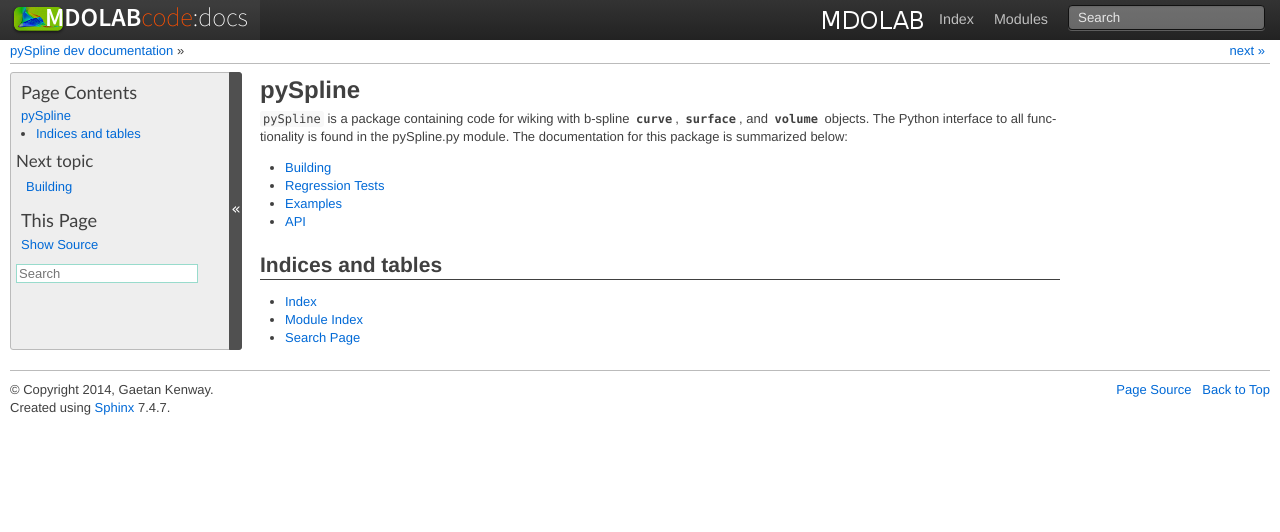
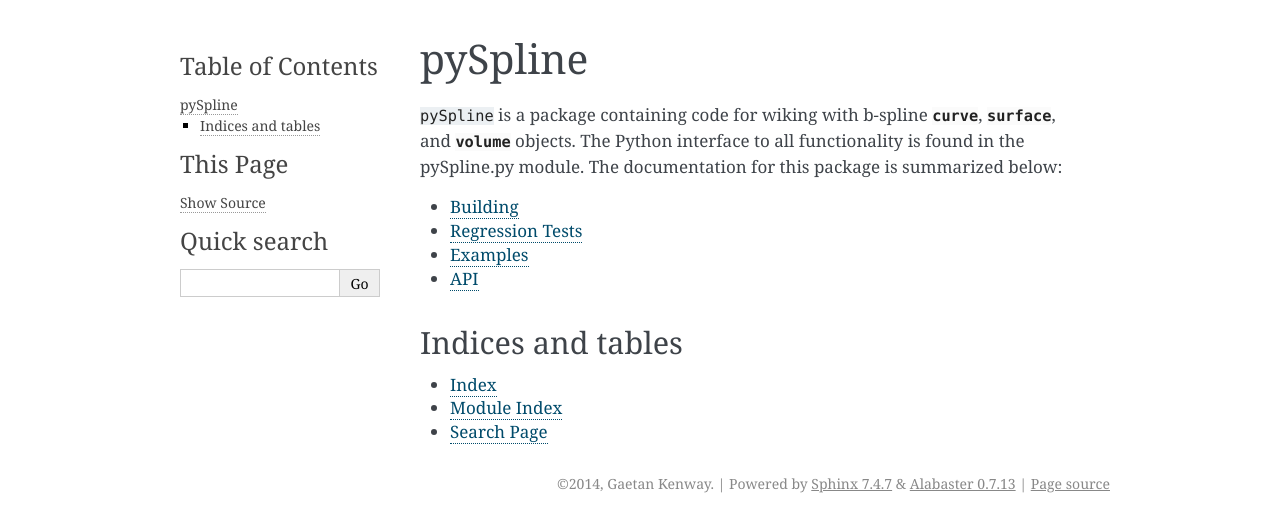
Before and after one commit to mdolab/pyspline, a Sphinx documentation site: the page built from doc/index.rst, in a window 1280 px wide. Shown: the top 532 px of the page. Built offline with Sphinx 7.4.7, drawn with Linux system fonts in a browser that asks for light colours.

Commit message:
updated docs

```diff
--- a/doc/API.rst
+++ b/doc/API.rst
@@ -2,9 +2,9 @@
 
 API
 ---
-.. currentmodule:: pyspline.python.pySpline
+.. currentmodule:: python.pySpline
 
-.. automodule:: pyspline.python.pySpline
+.. automodule:: python.pySpline
     :members: Curve, Surface, Volume, openTecplot, writeTecplot1D,
               writeTecplot2D, writeTecplot3D, closeTecplot,
               checkInput, line, bilinearSurface, trilinearVolume
--- a/doc/conf.py
+++ b/doc/conf.py
@@ -16,7 +16,7 @@ import sys, os
 # If extensions (or modules to document with autodoc) are in another directory,
 # add these directories to sys.path here. If the directory is relative to the
 # documentation root, use os.path.abspath to make it absolute, like shown here.
-#sys.path.insert(0, os.path.abspath('.'))
+sys.path.insert(0, os.path.abspath('../'))
 
 # -- General configuration -----------------------------------------------------
 
@@ -26,6 +26,10 @@ import sys, os
 # Add any Sphinx extension module names here, as strings. They can be extensions
 # coming with Sphinx (named 'sphinx.ext.*') or your custom ones.
 extensions = ['sphinx.ext.autodoc', 'sphinx.ext.viewcode', 'numpydoc']
+
+# mock import for autodoc
+autodoc_mock_imports = ['numpy', 'scipy', 'libspline']
+
 numpydoc_show_class_members = False
 
 # Add any paths that contain templates here, relative to this directory.
@@ -94,7 +98,7 @@ pygments_style = 'sphinx'
 # a list of builtin themes.
 #html_theme = 'default'
 html_theme_path = ['themes']
-html_theme = 'mdolab_theme'
+# html_theme = 'mdolab_theme'
 
 # Theme options are theme-specific and customize the look and feel of a theme
 # further.  For a list of options available for each theme, see the
```
